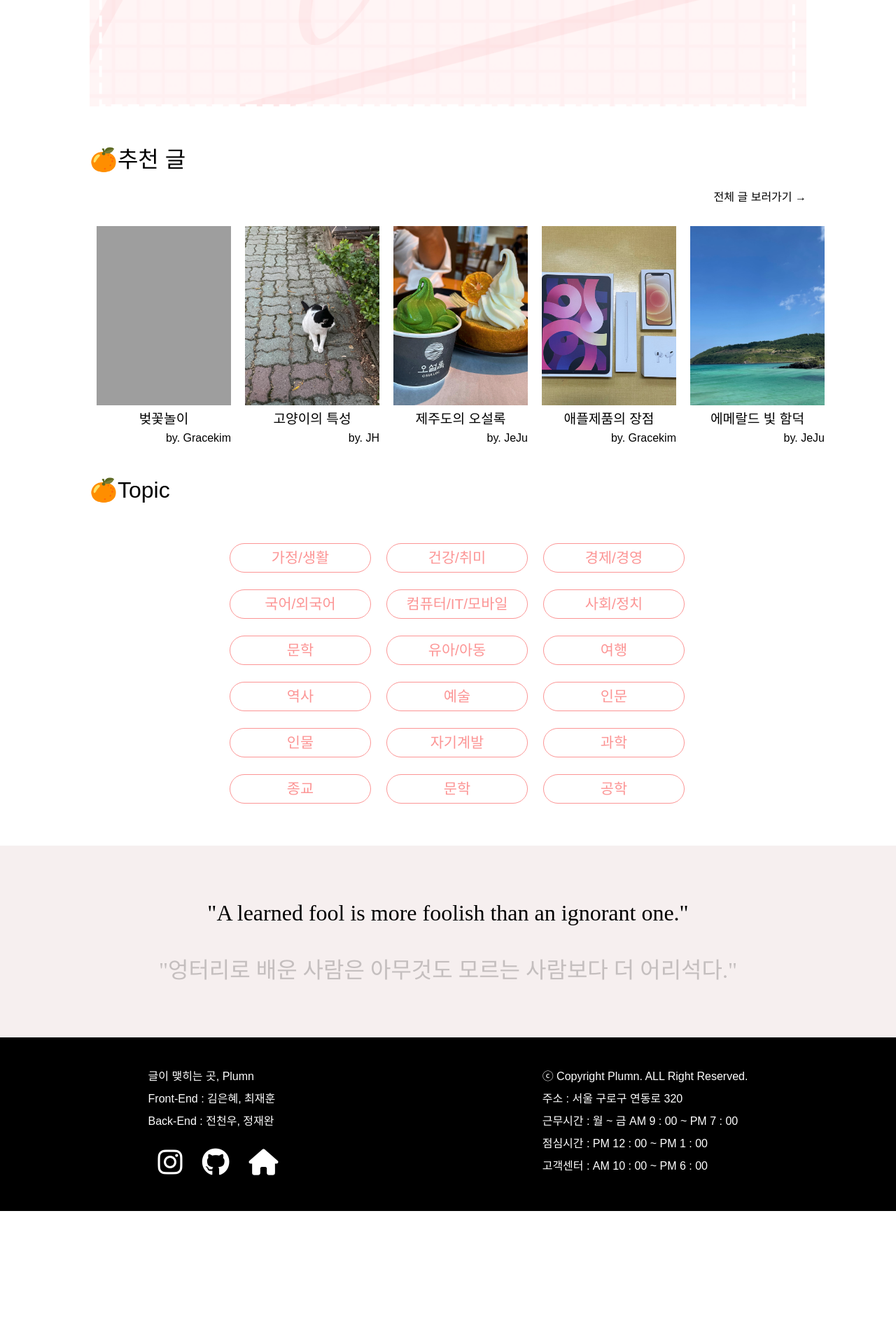
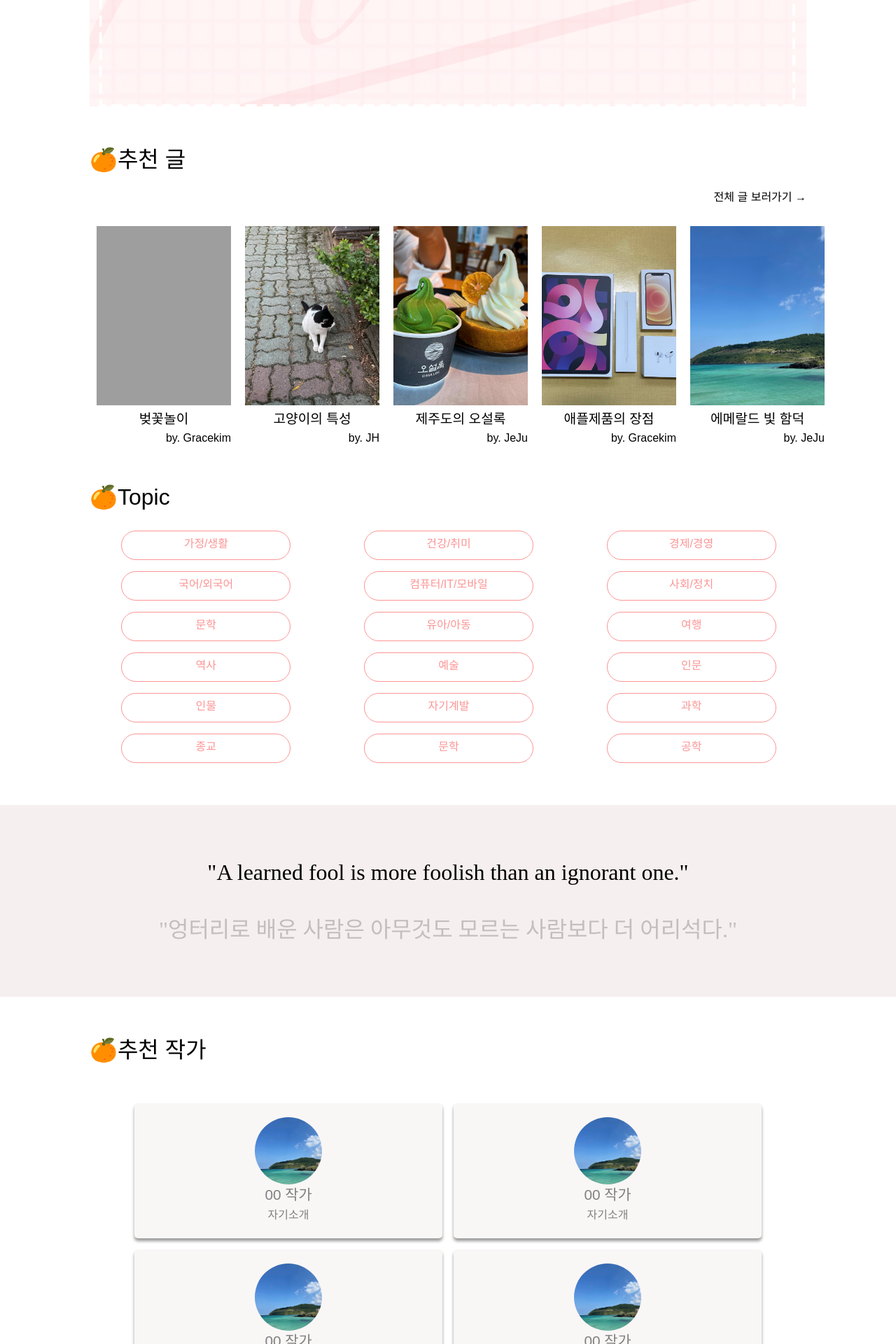
Before and after one commit to LikeLion-at-Skhu-10/Plumn, a Django app: template posts/templates/index.html in a window 1280 px wide. Shown: the part 440-2360 px from the top of the page at 70% size. Before the commit the page ends 2170 px from the top, so only its background shows below. Run offline with Django 4.2, Linux system fonts and the light colour scheme; the template is opened without the code that fills it, so the values that code supplies are empty; some libraries are stand-ins or nearby versions; some web fonts are replaced; grey boxes are pictures that could not be loaded.

Commit message:
ADD: recommend writer

```diff
--- a/mypage/templates/setting.html
+++ b/mypage/templates/setting.html
@@ -17,7 +17,7 @@
           {% if profile.userphoto %}
           <img src="{{profile.userphoto.url}}">
           {% else %}
-          <img src="{% static 'img/munchickitten.jpg' %}">
+          <img src="{% static 'img/needloginuser.png' %}">
           {% endif %}
         </div>
       </div>
--- a/posts/templates/base.html
+++ b/posts/templates/base.html
@@ -112,6 +112,7 @@
           <button type="reset" class="search" id="search-btn"></button>
         </form>
       </div>
+      <a href="#"><i class="fa-solid fa-bell" style="text-decoration: none; color: black; font-size: 28pt;"></i></a>
       <a href="{% url 'create' %}"><i class="fa-solid fa-pencil" style="text-decoration: none; color: black; font-size: 28pt;"></i></a>
       <a href="{% url 'mypage' %}"><i class="fa-solid fa-user" style="text-decoration: none; color: black; font-size: 28pt;"></i></a>
     </div>
--- a/posts/templates/index.html
+++ b/posts/templates/index.html
@@ -118,5 +118,41 @@
   </div>
 </div>
 
+<div id="recommend-container">
+  <h3 class="plumnh3">🍊추천 작가</h3>
+  <!-- 5개짜리 리스트 -->
+  <div class="writerrec">
+    <!-- 개별아이템들 -->
+    <div class="writerrec-card">
+      <div class="profile-cr">
+        <img src="{% static 'img/recommend_5.jpeg' %}">
+      </div>
+      <h2>00 작가</h2>
+      <p class="writerrec-intr">자기소개 </p>
+    </div>
+    <div class="writerrec-card">
+      <div class="profile-cr">
+        <img src="{% static 'img/recommend_5.jpeg' %}">
+      </div>
+      <h2>00 작가</h2>
+      <p class="writerrec-intr">자기소개 </p>
+    </div>
+    <div class="writerrec-card">
+      <div class="profile-cr">
+        <img src="{% static 'img/recommend_5.jpeg' %}">
+      </div>
+      <h2>00 작가</h2>
+      <p class="writerrec-intr">자기소개 </p>
+    </div>
+    <div class="writerrec-card">
+      <div class="profile-cr">
+        <img src="{% static 'img/recommend_5.jpeg' %}">
+      </div>
+      <h2>00 작가</h2>
+      <p class="writerrec-intr">자기소개 </p>
+    </div>
+  </div>
+</div>
+
 <script src="{% static 'js/slide.js' %}"></script>
 {% endblock %}
--- a/static/css/base.css
+++ b/static/css/base.css
@@ -265,6 +265,7 @@ select {
   margin-right: 50px;
   gap: 50px;
 }
+
 .nav2 a:hover {
   background-color: #eee;
   border-radius: 50%;
--- a/static/css/main.css
+++ b/static/css/main.css
@@ -44,6 +44,7 @@
   margin: 0 auto;
   display: flex;
   flex-direction: column;
+  margin-bottom: 60px;
 }
 .plumnh3 {
   font-size: 2em;
@@ -129,13 +130,14 @@
 }
 .topic-list {
   display: grid;
-  margin: 60px 200px 0 200px;
-  grid-template-columns: repeat(6, 200px);
-  grid-gap: 1.5em;
+  width: 100%;
+  grid-gap: 1rem;
   justify-content: space-around;
+  grid-template-columns: repeat(6, 15%);
+  margin-top: 2rem;
 }
 .topic-item{
-  width: 200px;
+  width: 100%;
   height: 40px;
   background-color: white;
   border-radius: 30px;
@@ -144,7 +146,7 @@
   position: relative;
   text-decoration: none;
   color: #FC9595;
-  font-size: 1.3rem;
+  font-size: 1rem;
 }
 .topic-item:hover {
   background-color: #FC9595;
@@ -159,6 +161,7 @@
 #famous-banner{
   margin-top: 60px;
   background-color: #F6EFEF;
+  margin-bottom: 60px;
 }
 .famous-bannerwrap{
   display: flex;
@@ -234,10 +237,51 @@
   width: 100%;
   border-radius: 50%;
 }
+.writerrec {
+  margin: 0 auto;
+  display: flex;
+  width: 100%;
+  flex-wrap: wrap;
+  gap: 1rem;
+  justify-content: center;
+  align-items: center;
+  margin-top: 60px;
+}
+.writerrec-card {
+  width: 25rem;
+  display: flex;
+  flex-direction: column;
+  border-radius: 5px;
+  box-shadow: rgba(0, 0, 0, .4) 0px 4px 4px 0px;
+  background: #f9f6f6;
+  align-items: center;
+  justify-content: center;
+  padding: 20px;
+}
+.writerrec-card h2 {
+  font-size: 1.3rem;
+
+}
+.writerrec-card h2, .writerrec-card p {
+  padding: 5px;
+  color: grey;
+}
+.profile-cr {
+  width: 6rem;
+  height: 6rem;
+  border-radius: 50%;
+  overflow: hidden;
+}
+.profile-cr img {
+  width: 100%;
+  height: 100%;
+}
+
+
 /* 반응형 */
 @media (max-width:1400px) {
   .topic-list{
-    grid-template-columns: repeat(3, 200px);
+    grid-template-columns: repeat(3, 15rem);
   }
   .recommend-item figcaption{
     font-size: 1.3rem;
```
Also changed, not shown: mypage/templates/editprofile.html (+6 -5 lines).
